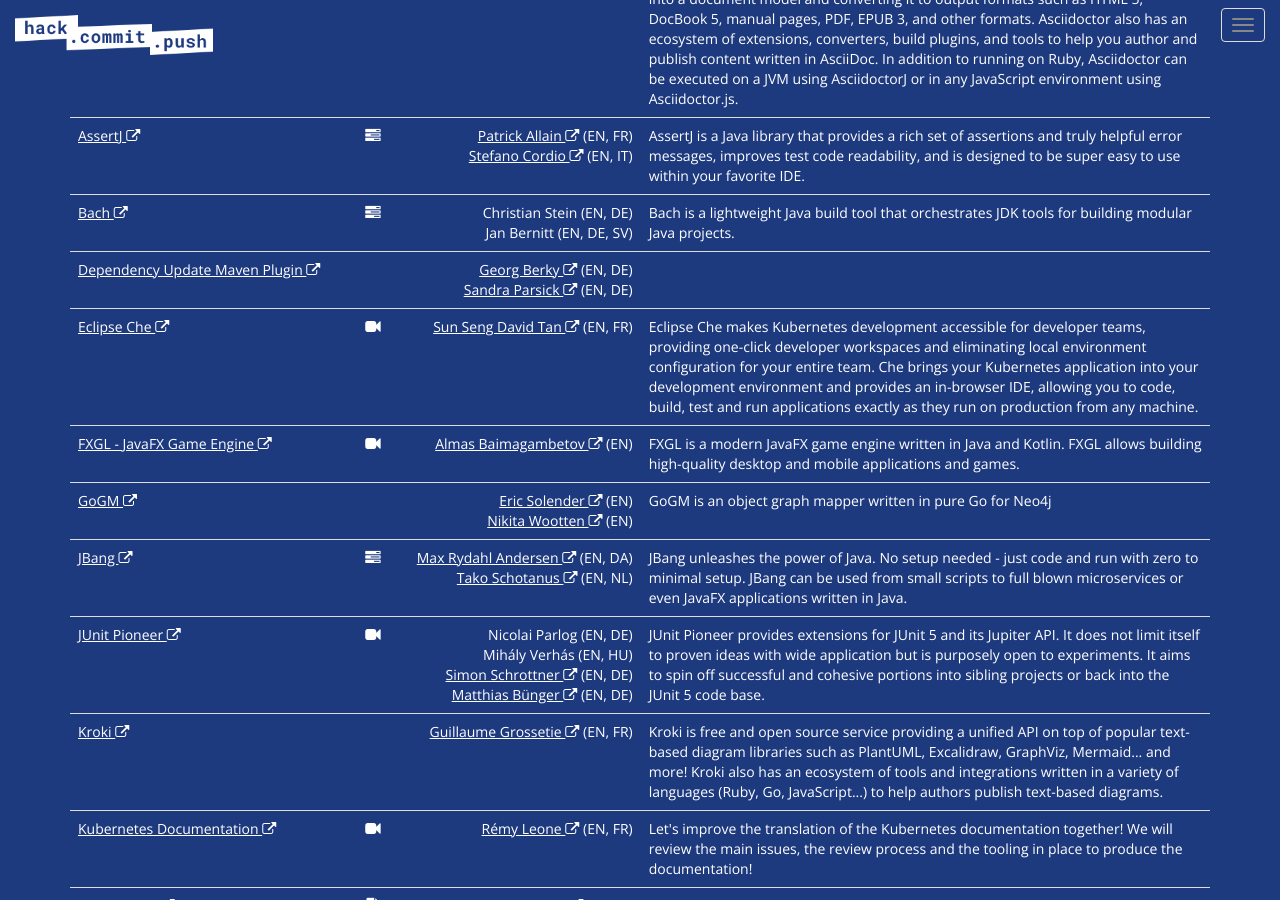
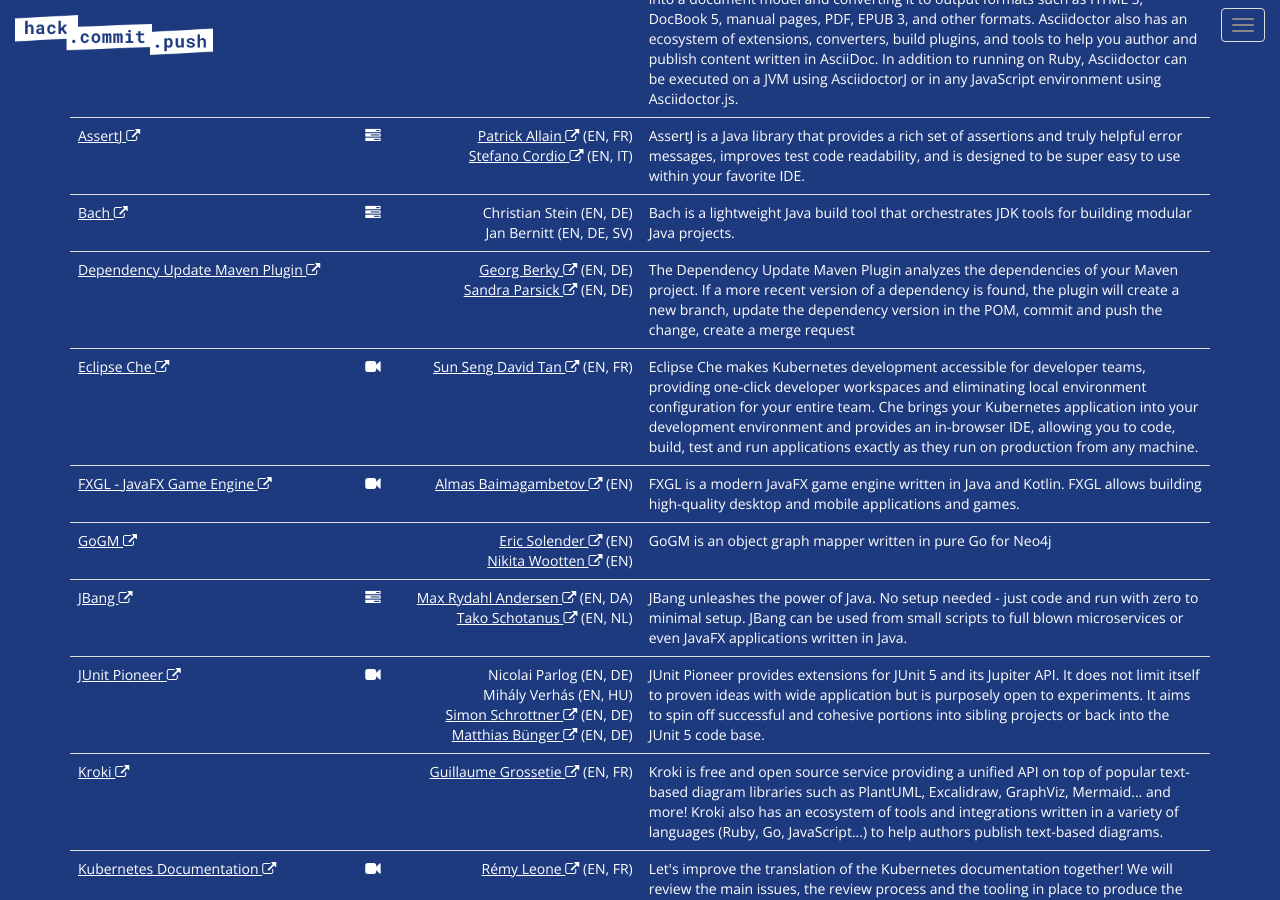
Before and after one commit to hack-commit-push/paris2021, a Jekyll site: the page built from index.html, in a window 1280 px wide and 900 px high, scrolled down 4347 px. Built offline with Jekyll 4.4.1, drawn with Linux system fonts in a browser that asks for light colours; some of the changed text lies outside the part shown.

Commit message:
improve description of p2 maven plugin and dependency update maven plugin

```diff
--- a/_data/projects.yml
+++ b/_data/projects.yml
@@ -81,6 +81,7 @@
         - SV
 - name: P2 Maven Plugin
   url: https://github.com/reficio/p2-maven-plugin
+  description: "This is an easy-to-use Maven3 plugin responsible for the automation of the third-party dependency management in the Eclipse RCP environment."
   leads:
     - name: Sandra Parsick
       profile_url: https://twitter.com/SandraParsick
@@ -89,6 +90,7 @@
         - DE
 - name: Dependency Update Maven Plugin
   url: https://github.com/georgberky/dependency-update-maven-plugin
+  description: "The Dependency Update Maven Plugin analyzes the dependencies of your Maven project. If a more recent version of a dependency is found, the plugin will create a new branch, update the dependency version in the POM, commit and push the change, create a merge request"
   leads:
     - name: Georg Berky
       profile_url: https://twitter.com/georgberky
```
